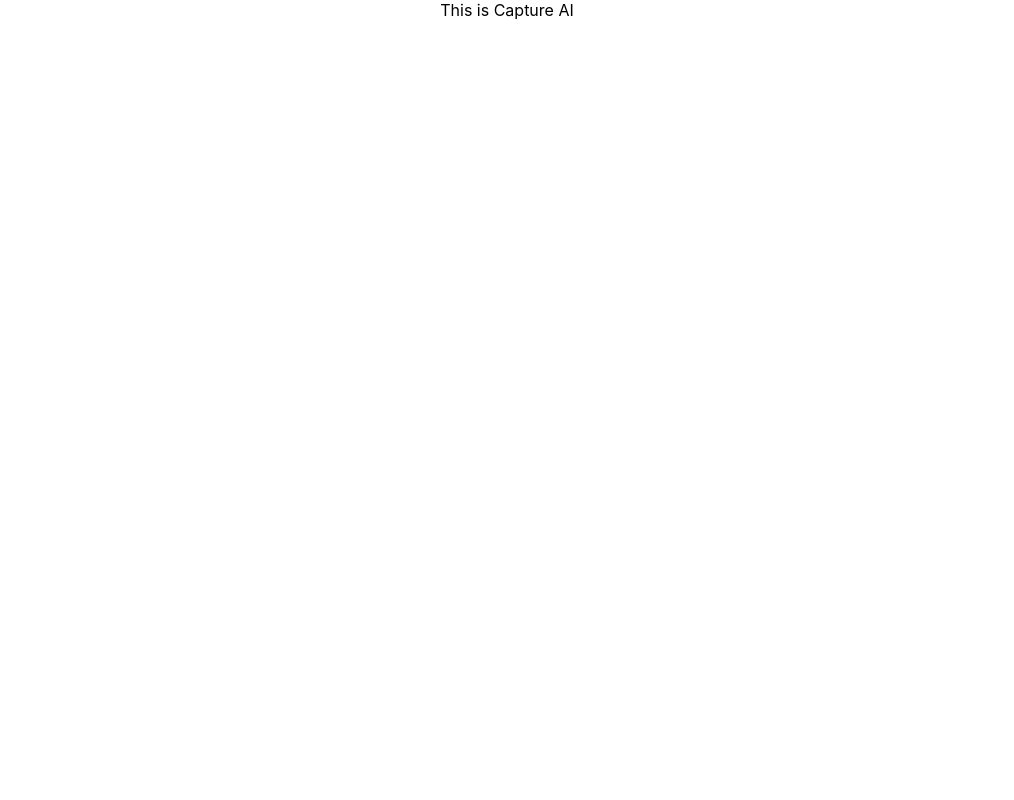
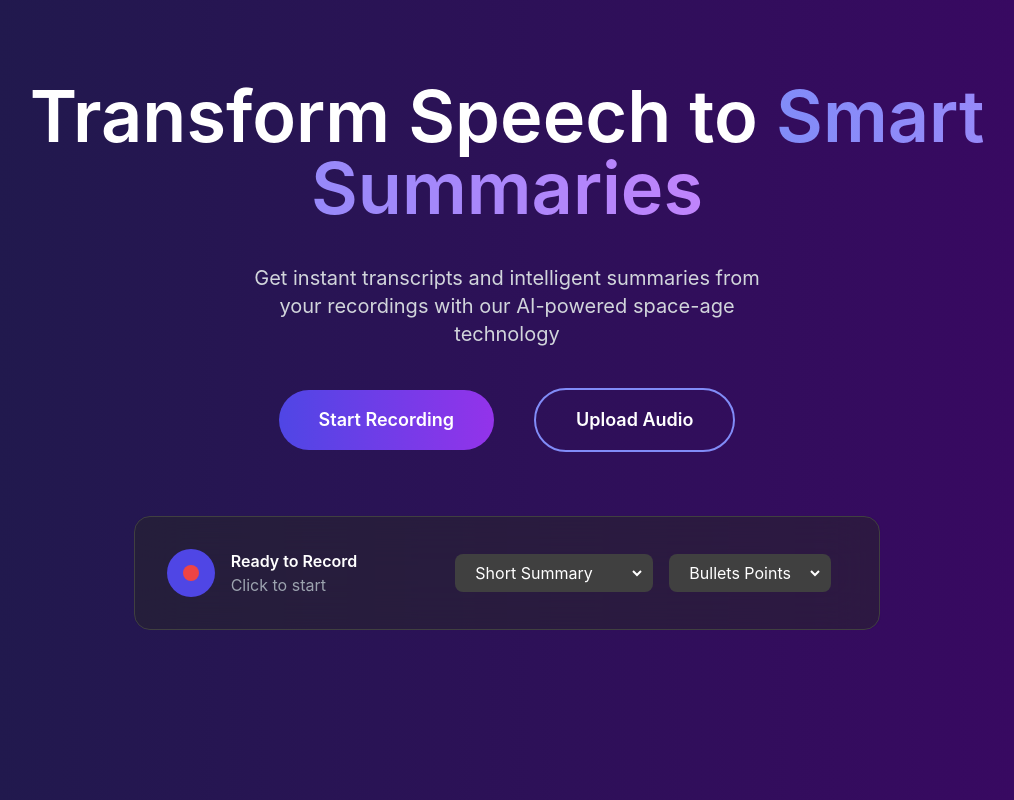
Before and after one commit to netrahindocha/capture-ai, a React (Create React App) app: page / in a window 1280 px wide. Shown: the top 800 px of the page, without its empty margins (133-1147 px from the left). Built offline with nearby package versions, Linux system fonts and the light colour scheme.

Commit message:
CP-9 Designed first section of homepage

```diff
--- a/package.json
+++ b/package.json
@@ -31,5 +31,8 @@
       "last 1 firefox version",
       "last 1 safari version"
     ]
+  },
+  "devDependencies": {
+    "tailwindcss": "^3.4.17"
   }
 }
--- a/src/components/Home.tsx
+++ b/src/components/Home.tsx
@@ -2,28 +2,61 @@ import React from "react";
 
 const Home = () => {
   return (
-    <div className="text-3xl">
     <div>
-        <h1 className="">Transform Speech to Smart Summaries</h1>
-        <h2>
+      <div className="flex flex-col items-center px-20 bg-gradient-to-r from-indigo-950 to-purple-950 h-screen">
+        <h1 className="text-7xl font-semibold text-center text-white pt-20 pb-10">
+          Transform Speech to{" "}
+          <span className="text-transparent bg-clip-text bg-gradient-to-r from-[#818cf8] to-[#c084fc]">
+            Smart Summaries
+          </span>
+        </h1>
+        <p className="text-[#d1d5db] text-xl px-72 text-center pb-10">
           Get instant transcripts and intelligent summaries from your recordings
           with our AI-powered space-age technology
-        </h2>
-        <button>Start Recording</button>
-        <button>Upload Audio</button>
+        </p>
+        <div className="flex items-center pb-16">
+          <button className="bg-gradient-to-r from-[#4f46e5] to-[#9333ea] text-white py-4 px-10 rounded-full text-lg font-semibold mr-10">
+            Start Recording
+          </button>
+          <button className="border-2 py-4 px-10 border-[#818cf8] rounded-full text-white text-lg font-semibold">
+            Upload Audio
+          </button>
+        </div>
+        {/* Black box recording */}
+        <div className="backdrop-blur-[24px] bg-[rgba(38,38,38,0.5)] border border-[rgb(64,64,64)] text-white w-2/3 flex items-center justify-between p-8 rounded-2xl">
+          <div className="flex">
+            <div className="flex items-center justify-between">
+              <div className="flex justify-center items-center rounded-full bg-[#4f46e5] w-12 h-12">
+                <div className="flex items-center rounded-full bg-[#ef4444] w-4 h-4"></div>
+              </div>
+            </div>
+            <div className="flex flex-col pl-4">
+              <p className="text-base font-semibold">Ready to Record</p>
+              <p className="text-[#9ca3af]">Click to start</p>
+            </div>
           </div>
           <div>
-        <p>Ready to Record</p>
-        <p>Click to start</p>
-        <select name="length" id="length">
-          <option value="Short">Short</option>
-          <option value="Medium">Medium</option>
-          <option value="Long">Long</option>
+            <select
+              name="length"
+              id="length"
+              className="py-2 px-4 bg-[#404040] rounded-lg mr-4 border-r-8 border-transparent"
+            >
+              <option value="Short">Short Summary</option>
+              <option value="Medium">Medium Summary</option>
+              <option value="Long">Long Summary</option>
             </select>
-        <select name="format" id="format">
+            <select
+              name="format"
+              id="format"
+              className="py-2 px-4 bg-[#404040] rounded-lg mr-4 border-r-8 border-transparent"
+            >
               <option value="paragraph">Paragraph</option>
-          <option value="bullets">Bullets</option>
+              <option value="bullets" selected>
+                Bullets Points
+              </option>
             </select>
+          </div>
+        </div>
       </div>
       <div>
         <h2>Stellar Features</h2>
--- a/src/index.css
+++ b/src/index.css
@@ -1,13 +1,20 @@
+@tailwind base;
+@tailwind components;
+@tailwind utilities;
+
 body {
   margin: 0;
-  font-family: -apple-system, BlinkMacSystemFont, 'Segoe UI', 'Roboto', 'Oxygen',
-    'Ubuntu', 'Cantarell', 'Fira Sans', 'Droid Sans', 'Helvetica Neue',
-    sans-serif;
+  /* font-family: -apple-system, BlinkMacSystemFont, "Segoe UI", "Roboto", "Oxygen",
+    "Ubuntu", "Cantarell", "Fira Sans", "Droid Sans", "Helvetica Neue",
+    sans-serif; */
+  font-family: Inter, system-ui, -apple-system, BlinkMacSystemFont, "Segoe UI",
+    Roboto, "Helvetica Neue", Arial, sans-serif;
+  font-family: "Inter", sans-serif;
   -webkit-font-smoothing: antialiased;
   -moz-osx-font-smoothing: grayscale;
 }
 
 code {
-  font-family: source-code-pro, Menlo, Monaco, Consolas, 'Courier New',
+  font-family: source-code-pro, Menlo, Monaco, Consolas, "Courier New",
     monospace;
 }
--- a/src/index.tsx
+++ b/src/index.tsx
@@ -2,13 +2,14 @@ import React from "react";
 import ReactDOM from "react-dom/client";
 import "./index.css";
 import App from "./App.tsx";
+import Home from "./components/Home.tsx";
 
 const root = ReactDOM.createRoot(
   document.getElementById("root") as HTMLElement
 );
 root.render(
   <React.StrictMode>
-    <App />
+    <Home />
   </React.StrictMode>
 );
 
--- /dev/null
+++ b/tailwind.config.js
@@ -0,0 +1,8 @@
+/** @type {import('tailwindcss').Config} */
+module.exports = {
+  content: ["./src/**/*.{js,jsx,ts,tsx}"],
+  theme: {
+    extend: {},
+  },
+  plugins: [],
+};
```
Also changed, not shown: 1 other file (tests, documents, lock files or other folders). Lines whose indentation alone changed are shown as unchanged.
